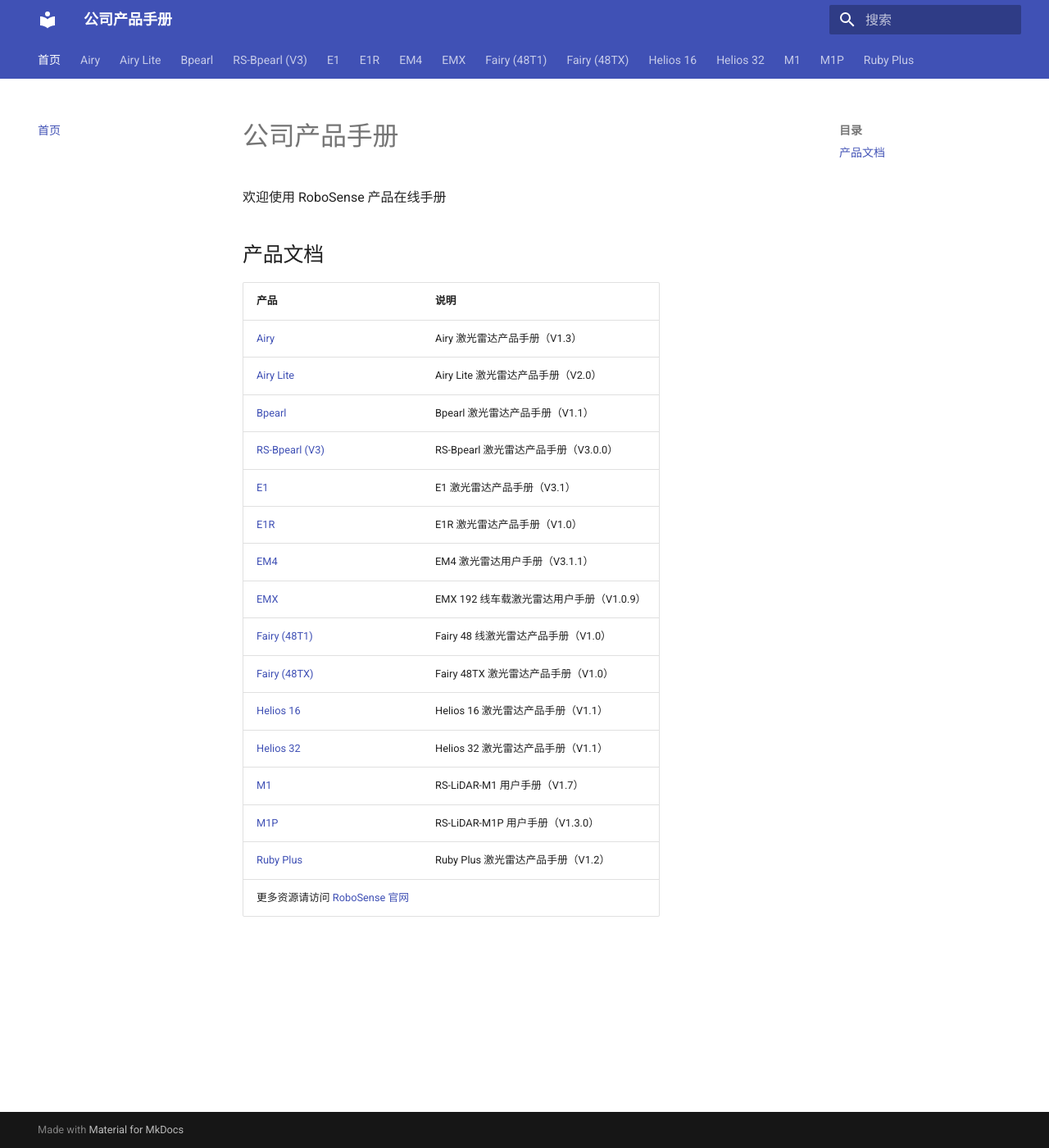
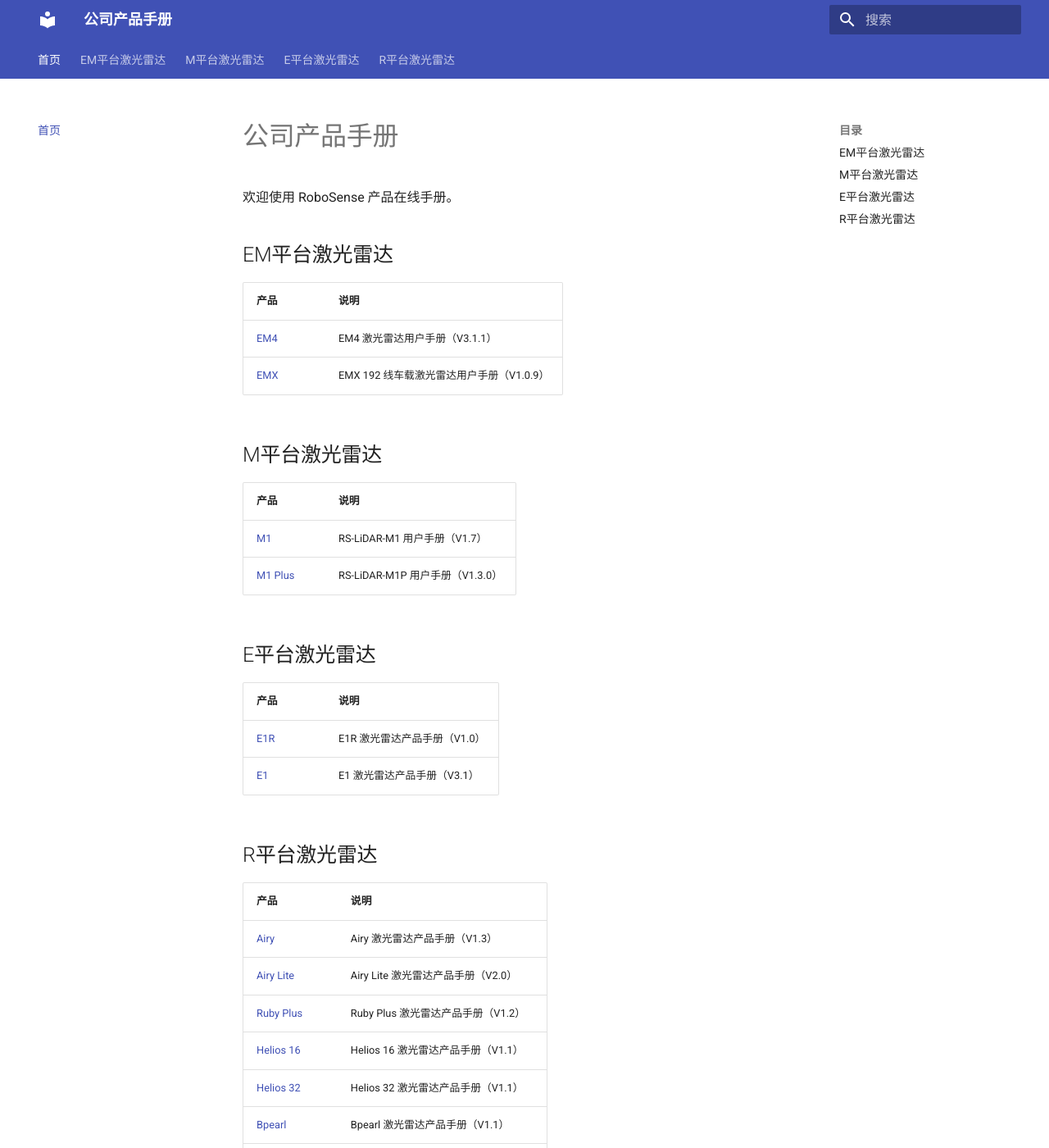
Before and after one commit to RoboSense-Robotics/product-manual, an MkDocs documentation site: the page built from docs/index.md, in a window 1280 px wide and 1400 px high. Shown: the whole window at 82% size. Built offline with MkDocs 1.6.1 and Material for MkDocs 9.7.7, drawn with Linux system fonts in a browser that asks for light colours.

Commit message:
docs: Restructure docs navigation by LiDAR platform families

```diff
--- a/docs/index.md
+++ b/docs/index.md
@@ -1,24 +1,40 @@
 # 公司产品手册
 
-欢迎使用 RoboSense 产品在线手册
+欢迎使用 RoboSense 产品在线手册。
 
-## 产品文档
+## EM平台激光雷达
+
+| 产品 | 说明 |
+| --- | --- |
+| [EM4](EM4_CN.md) | EM4 激光雷达用户手册（V3.1.1） |
+| [EMX](EMX_CN.md) | EMX 192 线车载激光雷达用户手册（V1.0.9） |
+
+## M平台激光雷达
+
+| 产品 | 说明 |
+| --- | --- |
+| [M1](M1_CN.md) | RS-LiDAR-M1 用户手册（V1.7） |
+| [M1 Plus](M1P_CN.md) | RS-LiDAR-M1P 用户手册（V1.3.0） |
+
+## E平台激光雷达
+
+| 产品 | 说明 |
+| --- | --- |
+| [E1R](E1R_CN.md) | E1R 激光雷达产品手册（V1.0） |
+| [E1](E1_CN.md) | E1 激光雷达产品手册（V3.1） |
+
+## R平台激光雷达
 
 | 产品 | 说明 |
 | --- | --- |
 | [Airy](Airy.md) | Airy 激光雷达产品手册（V1.3） |
 | [Airy Lite](AiryLite.md) | Airy Lite 激光雷达产品手册（V2.0） |
+| [Ruby Plus](RubyPlus_CN.md) | Ruby Plus 激光雷达产品手册（V1.2） |
+| [Helios 16](Helios16_CN.md) | Helios 16 激光雷达产品手册（V1.1） |
+| [Helios 32](Helios32_CN.md) | Helios 32 激光雷达产品手册（V1.1） |
 | [Bpearl](BPearl_CN.md) | Bpearl 激光雷达产品手册（V1.1） |
 | [RS-Bpearl (V3)](Bpearl_v3_CN.md) | RS-Bpearl 激光雷达产品手册（V3.0.0） |
-| [E1](E1_CN.md) | E1 激光雷达产品手册（V3.1） |
-| [E1R](E1R_CN.md) | E1R 激光雷达产品手册（V1.0） |
-| [EM4](EM4_CN.md) | EM4 激光雷达用户手册（V3.1.1） |
-| [EMX](EMX_CN.md) | EMX 192 线车载激光雷达用户手册（V1.0.9） |
 | [Fairy (48T1)](Fairy_CN_48T1.md) | Fairy 48 线激光雷达产品手册（V1.0） |
 | [Fairy (48TX)](Fairy_CN_48TX.md) | Fairy 48TX 激光雷达产品手册（V1.0） |
-| [Helios 16](Helios16_CN.md) | Helios 16 激光雷达产品手册（V1.1） |
-| [Helios 32](Helios32_CN.md) | Helios 32 激光雷达产品手册（V1.1） |
-| [M1](M1_CN.md) | RS-LiDAR-M1 用户手册（V1.7） |
-| [M1P](M1P_CN.md) | RS-LiDAR-M1P 用户手册（V1.3.0） |
-| [Ruby Plus](RubyPlus_CN.md) | Ruby Plus 激光雷达产品手册（V1.2） |
+
 更多资源请访问 [RoboSense 官网](https://www.robosense.cn/resources)
--- a/mkdocs.yml
+++ b/mkdocs.yml
@@ -3,21 +3,25 @@ site_url: https://RoboSense-Robotics.github.io/product-manual/  # GitHub Pages
 
 nav:
   - 首页: index.md
-  - Airy: Airy.md
-  - Airy Lite: AiryLite.md
-  - Bpearl: BPearl_CN.md
-  - RS-Bpearl (V3): Bpearl_v3_CN.md
-  - E1: E1_CN.md
-  - E1R: E1R_CN.md
-  - EM4: EM4_CN.md
-  - EMX: EMX_CN.md
-  - Fairy (48T1): Fairy_CN_48T1.md
-  - Fairy (48TX): Fairy_CN_48TX.md
-  - Helios 16: Helios16_CN.md
-  - Helios 32: Helios32_CN.md
-  - M1: M1_CN.md
-  - M1P: M1P_CN.md
-  - Ruby Plus: RubyPlus_CN.md
+  - EM平台激光雷达:
+    - EM4: EM4_CN.md
+    - EMX: EMX_CN.md
+  - M平台激光雷达:
+    - M1: M1_CN.md
+    - M1 Plus: M1P_CN.md
+  - E平台激光雷达:
+    - E1R: E1R_CN.md
+    - E1: E1_CN.md
+  - R平台激光雷达:
+    - Airy: Airy.md
+    - Airy Lite: AiryLite.md
+    - Ruby Plus: RubyPlus_CN.md
+    - Helios 16: Helios16_CN.md
+    - Helios 32: Helios32_CN.md
+    - Bpearl: BPearl_CN.md
+    - RS-Bpearl (V3): Bpearl_v3_CN.md
+    - Fairy (48T1): Fairy_CN_48T1.md
+    - Fairy (48TX): Fairy_CN_48TX.md
 
 theme:
   name: material
```
Also changed, not shown: README.md (+2 -1 lines).
